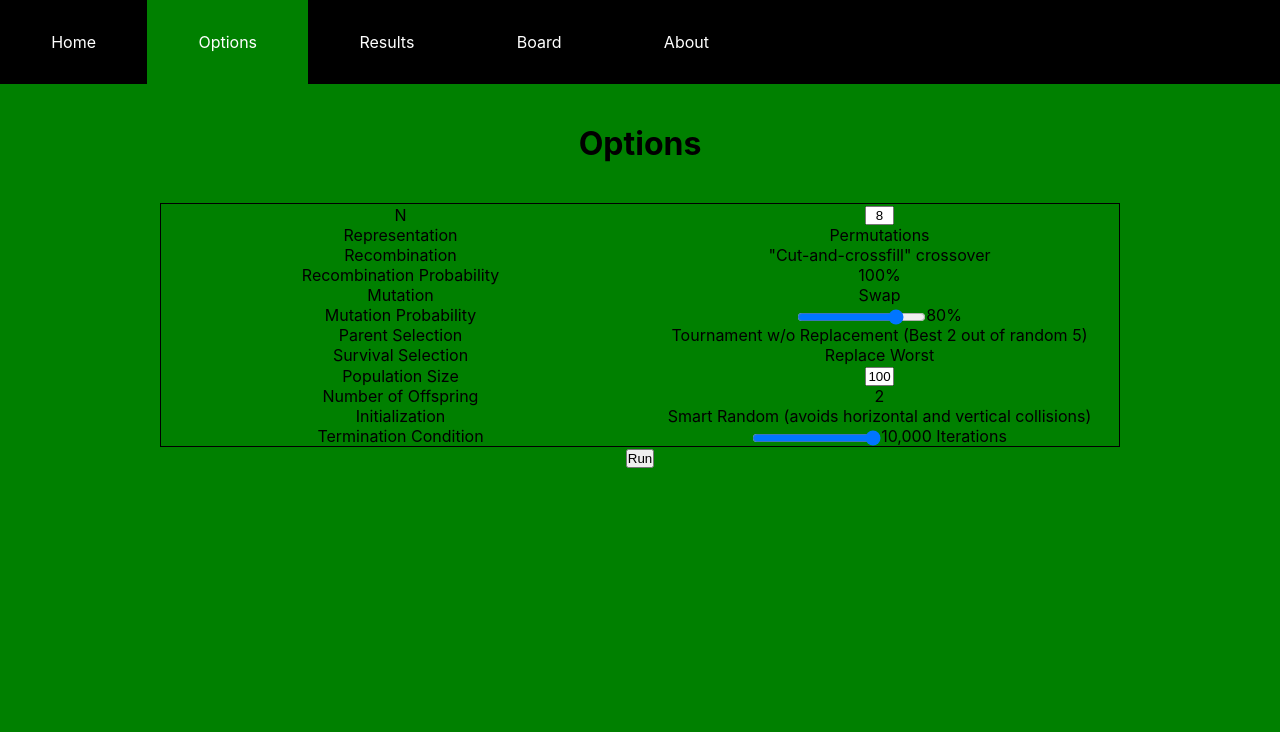
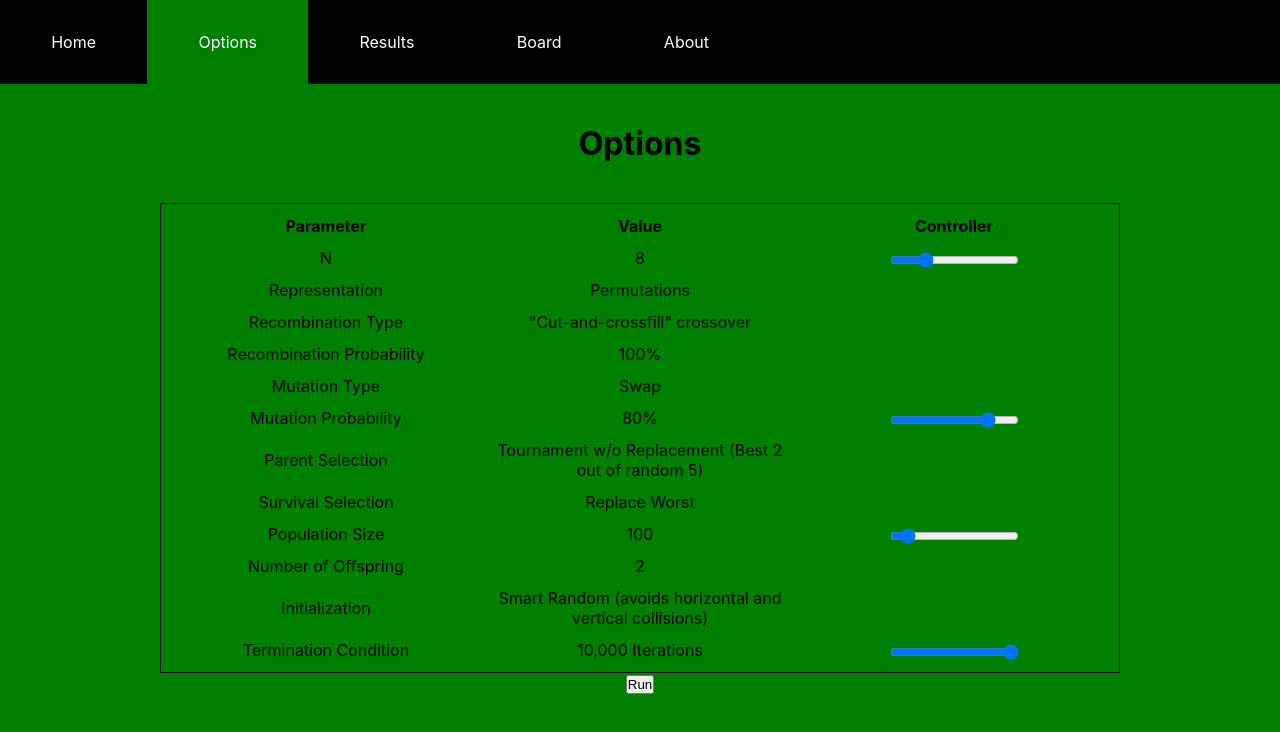
Before and after one commit to nugentmichael1/n-queens, a React (Create React App) app: page /options in a window 1280 px wide. Shown: the top 732 px of the page. Built offline with nearby package versions, Linux system fonts and the light colour scheme.

Commit message:
changed inputs to sliders in options added 3rd column to reorganize table.  still looks messy

```diff
--- a/src/App.css
+++ b/src/App.css
@@ -46,6 +46,8 @@ table#options{
   /* height: 100%; */
   width: 75%;
   table-layout: fixed;
+  border-collapse: separate;
+  border-spacing: 2vh 1vw;
  }
 
 #options td{
@@ -136,7 +138,7 @@ p{
   /* margin: 5vh 5vw; */
   padding: 0 5vw;
   width: 75%;
-  margin: 0 auto;
+  margin: 0 auto 2vh;
 }
 
 img#homeQueen{
@@ -144,3 +146,7 @@ img#homeQueen{
   width: 25%;
   height: 25%;
 }
+
+.results td{
+  padding: 0 1vw;
+}
--- a/src/components/Options.js
+++ b/src/components/Options.js
@@ -3,11 +3,18 @@ import { useNavigate } from "react-router-dom";
 const Options = ({ n, updateN, run, popSize, updatePopSize, mutationProb, setMutationProb, termCond, setTermCond }) => {
 
 
-    let navigate=useNavigate();
+    let navigate = useNavigate();
 
     return <>
         <h1>Options</h1>
         <table id='options'>
+            <thead>
+                <tr>
+                    <th>Parameter</th>
+                    <th>Value</th>
+                    <th>Controller</th>
+                </tr>
+            </thead>
             <tbody>
                 <tr>
                     <td>
@@ -16,8 +23,10 @@ const Options = ({ n, updateN, run, popSize, updatePopSize, mutationProb, setMut
                         </label>
                     </td>
                     <td>
-                        <input type='text' size='1' maxLength='2'
-                            value={n} id='n' onChange={() => updateN(Number(document.getElementById('n').value))}></input>
+                        {n}
+                    </td>
+                    <td>
+                        <input type="range" min="4" max="20" value={n} id="n" onInput={() => { updateN(Number(document.getElementById("n").value)) }} />
                     </td>
                 </tr>
                 <tr>
@@ -28,7 +37,7 @@ const Options = ({ n, updateN, run, popSize, updatePopSize, mutationProb, setMut
                 </tr>
                 <tr>
                     <td>
-                        Recombination
+                        Recombination Type
                     </td>
                     <td>"Cut-and-crossfill" crossover</td>
                 </tr>
@@ -40,7 +49,7 @@ const Options = ({ n, updateN, run, popSize, updatePopSize, mutationProb, setMut
                 </tr>
                 <tr>
                     <td>
-                        Mutation
+                        Mutation Type
                     </td>
                     <td>Swap</td>
                 </tr>
@@ -48,7 +57,12 @@ const Options = ({ n, updateN, run, popSize, updatePopSize, mutationProb, setMut
                     <td>
                         Mutation Probability
                     </td>
-                    <td><input type="range" min="0" max="100" value={mutationProb} id="mutationProb" onInput={() => { setMutationProb(Number(document.getElementById("mutationProb").value)) }} />{mutationProb}%</td>
+                    <td>
+                        {mutationProb}%
+                    </td>
+                    <td>
+                        <input type="range" min="0" max="100" value={mutationProb} id="mutationProb" onInput={() => { setMutationProb(Number(document.getElementById("mutationProb").value)) }} />
+                    </td>
                 </tr>
                 <tr>
                     <td>
@@ -66,7 +80,13 @@ const Options = ({ n, updateN, run, popSize, updatePopSize, mutationProb, setMut
                     <td>
                         Population Size
                     </td>
-                    <td><input type='text' value={popSize} size='1' id='popSize' onChange={() => { updatePopSize(Number(document.getElementById('popSize').value)) }}></input></td>
+                    <td>
+                        {popSize}
+                        {/* <input type='text' value={popSize} size='1' id='popSize' onChange={() => { updatePopSize(Number(document.getElementById('popSize').value)) }}></input> */}
+                    </td>
+                    <td>
+                        <input type="range" min="10" max="1000" value={popSize} id="popSize" onInput={() => { updatePopSize(Number(document.getElementById("popSize").value)) }} />
+                    </td>
                 </tr>
                 <tr>
                     <td>
@@ -84,8 +104,11 @@ const Options = ({ n, updateN, run, popSize, updatePopSize, mutationProb, setMut
                 <tr>
                     <td>Termination Condition</td>
                     <td>
-                        <input type="range" min="100" max="10000" value={termCond} id="termCond" onInput={() => { setTermCond(Number(document.getElementById("termCond").value)) }}></input>
+
                         {termCond.toLocaleString("en-US")} Iterations
+                    </td>
+                    <td>
+                        <input type="range" min="100" max="10000" value={termCond} id="termCond" onInput={() => { setTermCond(Number(document.getElementById("termCond").value)) }} />
                     </td>
                 </tr>
                 {/* <tr>
--- a/src/components/Results.js
+++ b/src/components/Results.js
@@ -38,7 +38,7 @@ const Results = props => {
 
     return <>
         <h1>Results</h1>
-        {rTable ? "A perfect score -- n*(n-1)=" + props.n + "*" + (props.n - 1) + "=" + maxScore + " --  indicates a solution.  The selection of any row will show the respective queen positions on the Board page." : "Once an experiment is ran, a table of results will appear here."}
+        {rTable ? <p>A perfect score -- n*(n-1)= {+ props.n + "*" + (props.n - 1) } = {maxScore} --  indicates a solution.  The selection of any row will show the respective queen positions on the Board page.</p> : <p>Once an experiment is ran, a table of results will appear here.</p>}
         {rTable ? rTable : ""}
     </>
 }
```
